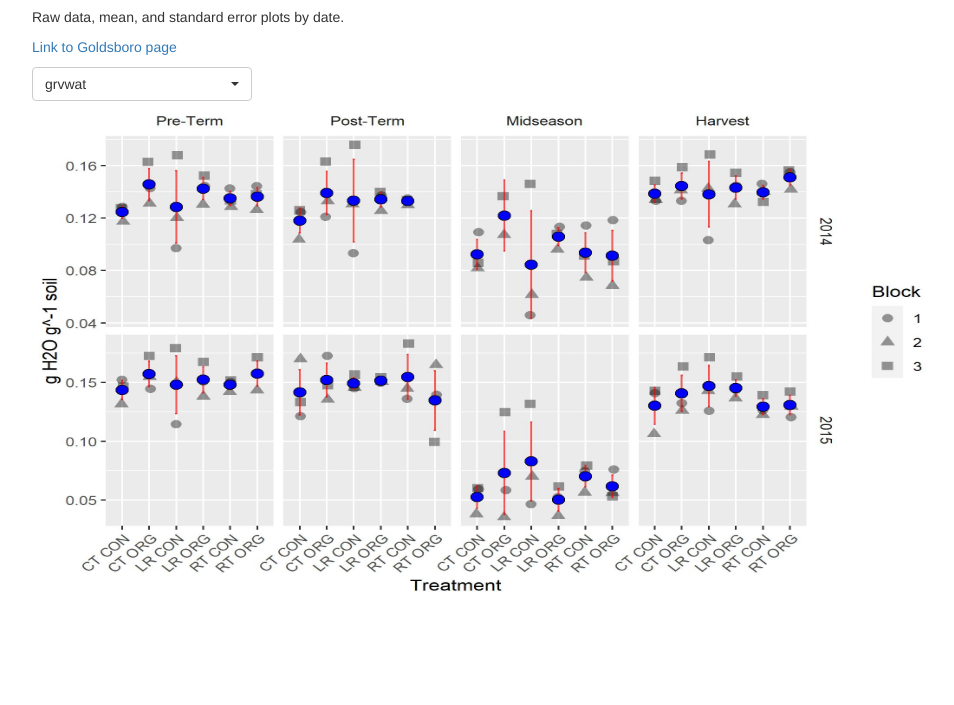
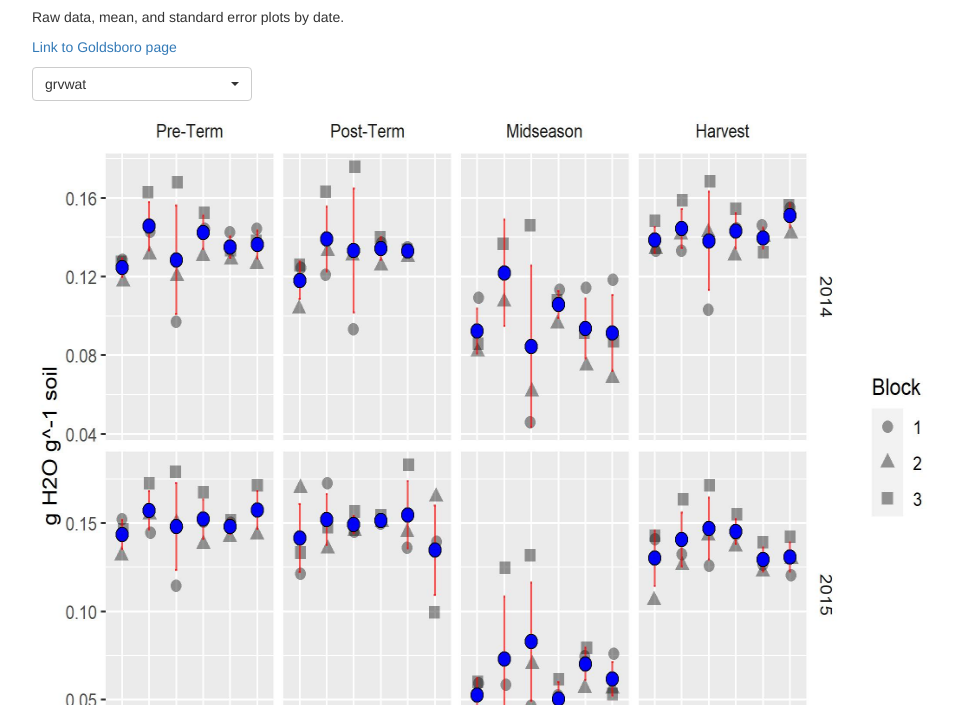
Before and after one commit to mayhaw/LabileC, a plain HTML site: page index.html in a window 1280 px wide. Shown: the part 95-800 px from the top of the page, without its empty margins (153-1107 px from the left). Drawn offline with nearby package versions, Linux system fonts and the light colour scheme; some packages are replaced by stand-ins of ours.

Commit message:
make figures taller

```diff
--- a/index.html
+++ b/index.html
@@ -202,7 +202,7 @@ summary {
 <option value="2020Redo_soil_extrns/minnh4.jpeg">minnh4</option>
 <option value="2020Redo_soil_extrns/minno3.jpeg">minno3</option>
 <option value="2020Redo_soil_extrns/nmn.jpeg">nmn</option></select>
-<img src="2020Redo_soil_extrns/grvwat.jpeg" name="xRINtEr01y" height="500" width="100%"/>
+<img src="2020Redo_soil_extrns/grvwat.jpeg" name="xRINtEr01y" height="750" width="100%"/>
 <script>$(document).ready(function(){
                  $("#SS5D0nvYMO").change(function(){
                  $("img[name=xRINtEr01y]").attr("src",$(this).val());
```
